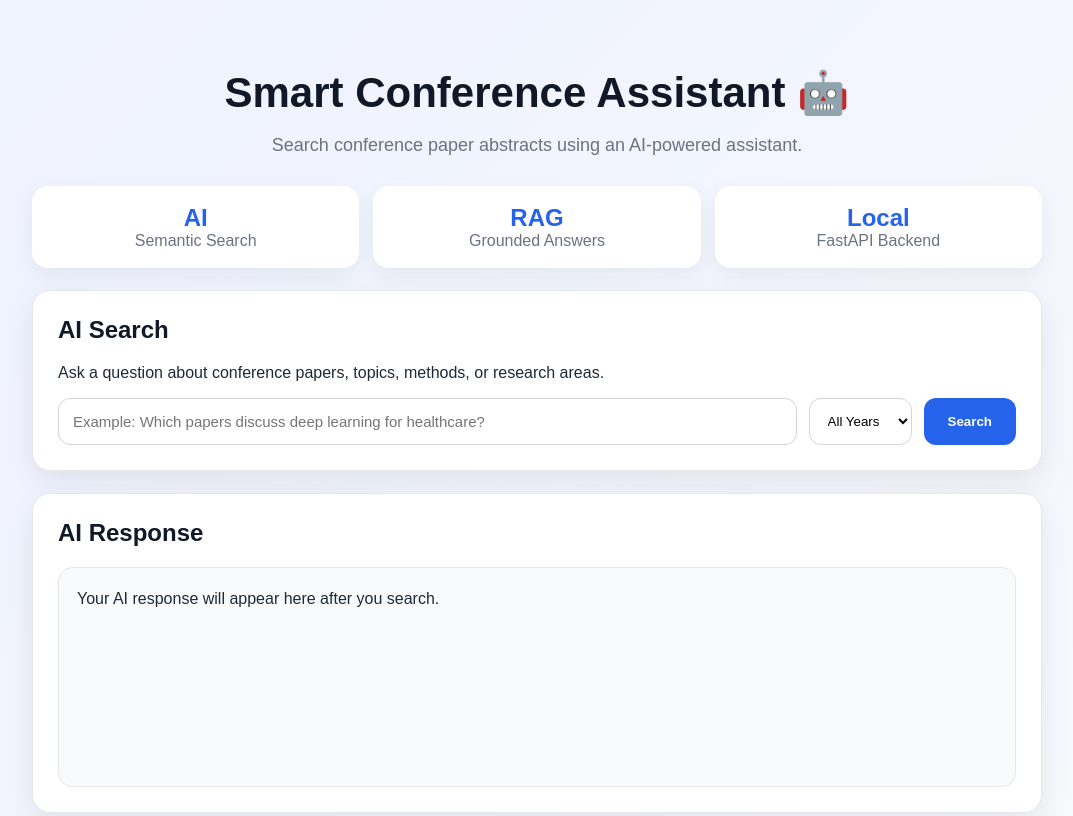
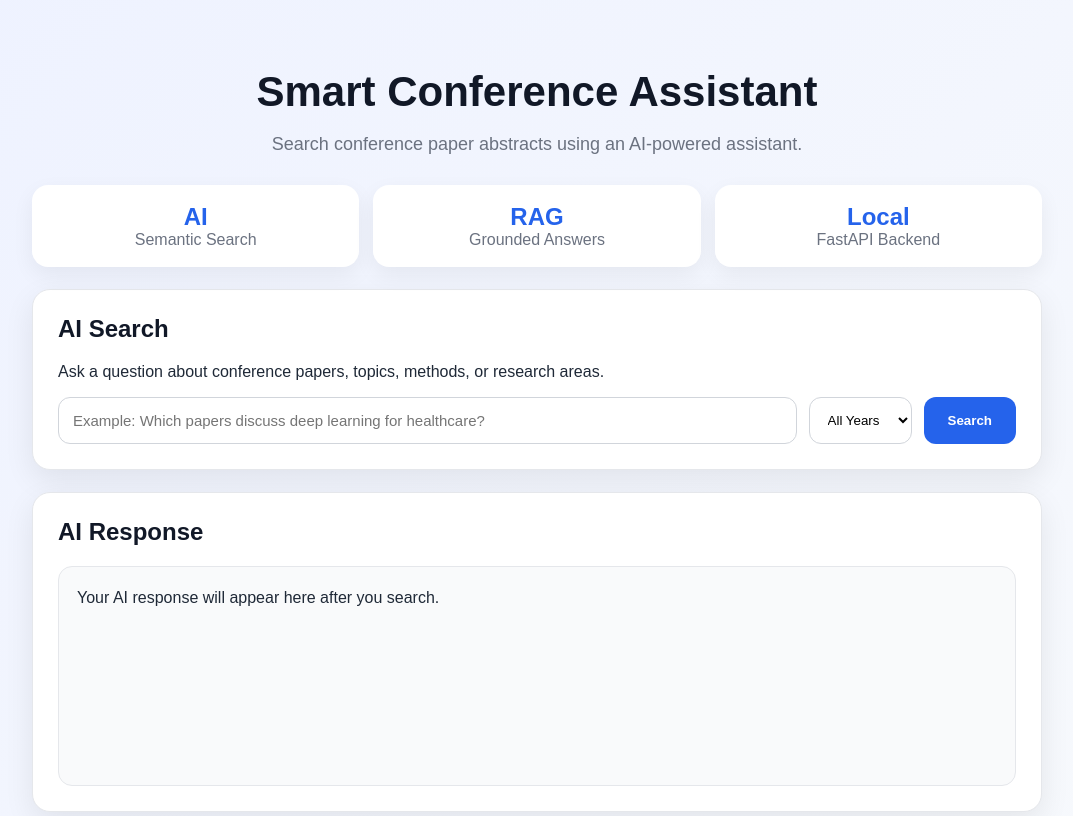
Before and after one commit to MisterSnickles/smart-conf-assist, a plain HTML site: page index.html in a window 1280 px wide. Shown: the top 816 px of the page, without its empty margins (103-1176 px from the left). Drawn offline with Linux system fonts and the light colour scheme.

Commit message:
Removed the robot

```diff
--- a/index.html
+++ b/index.html
@@ -9,7 +9,7 @@
 <body>
     <div class="page">
         <div class="hero">
-            <h1>Smart Conference Assistant 🤖</h1>
+            <h1>Smart Conference Assistant </h1>
             <p>Search conference paper abstracts using an AI-powered assistant.</p>
         </div>
 
```
